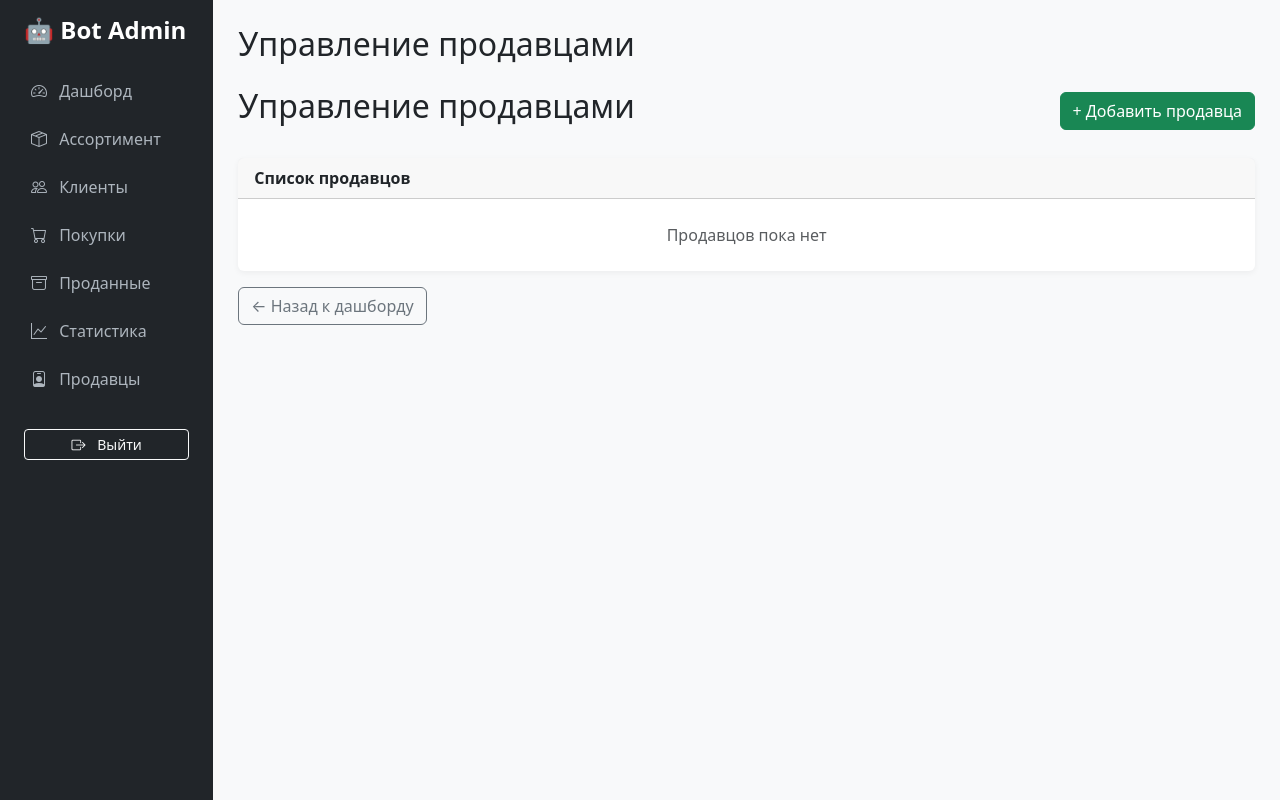
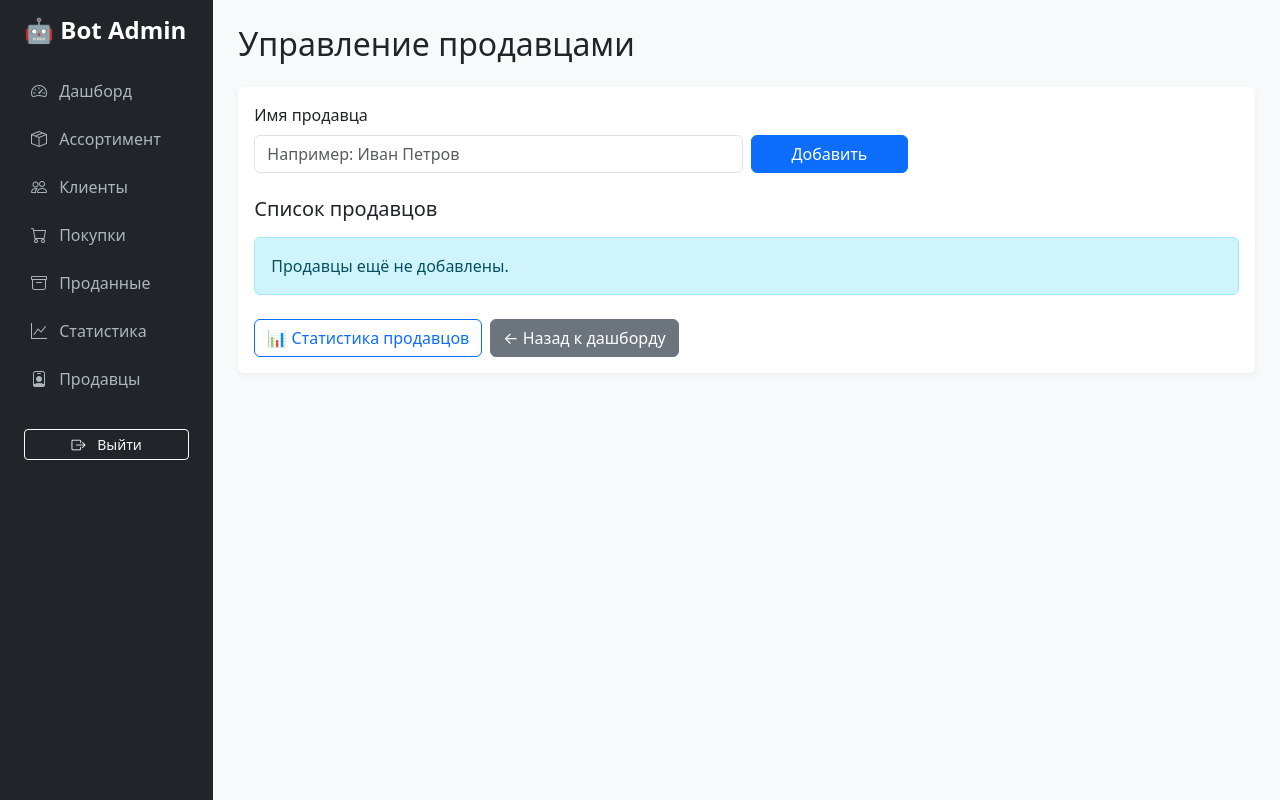
Before and after one commit to NextApple-Bot/telegram-bot-refactoring-27, a Python web app: template web_admin/templates/sellers_manage.html in a window 1280 px wide. Run offline with Jinja, Linux system fonts and the light colour scheme; the template is opened without the code that fills it, so the values that code supplies are empty.

Commit message:
Update sellers_manage.html

```diff
--- a/web_admin/templates/sellers_manage.html
+++ b/web_admin/templates/sellers_manage.html
@@ -1,39 +1,57 @@
 {% extends "base.html" %}
 
+{% block title %}Управление продавцами{% endblock %}
 {% block page_title %}Управление продавцами{% endblock %}
 
 {% block content %}
-<div class="d-flex justify-content-between align-items-center mb-4">
-    <h2>Управление продавцами</h2>
-    <button class="btn btn-success" data-bs-toggle="modal" data-bs-target="#addSellerModal">
-        + Добавить продавца
-    </button>
+<div class="card">
+    <div class="card-body">
+
+        {% if request.query_params.get('error') %}
+            <div class="alert alert-warning">
+                {% if request.query_params.get('error') == 'exists' %}
+                    Продавец с таким именем уже существует.
+                {% else %}
+                    {{ request.query_params.get('error') }}
+                {% endif %}
             </div>
+        {% endif %}
 
-<div class="card">
-    <div class="card-header">
-        <strong>Список продавцов</strong>
+        <!-- Форма добавления -->
+        <form method="post" action="/admin/sellers/add" class="mb-4">
+            <div class="row g-2 align-items-end">
+                <div class="col-md-6">
+                    <label class="form-label">Имя продавца</label>
+                    <input type="text" name="name" class="form-control" placeholder="Например: Иван Петров" required>
                 </div>
-    <div class="card-body p-0">
+                <div class="col-md-2">
+                    <button type="submit" class="btn btn-primary w-100">Добавить</button>
+                </div>
+            </div>
+        </form>
+
+        <h5 class="mb-3">Список продавцов</h5>
+
         {% if sellers %}
         <div class="table-responsive">
-                <table class="table table-hover mb-0">
-                    <thead class="table-light">
+            <table class="table table-hover">
+                <thead>
                     <tr>
                         <th style="width: 80px;">ID</th>
-                            <th>Имя продавца</th>
-                            <th style="width: 120px;">Действия</th>
+                        <th>Имя</th>
+                        <th class="text-end" style="width: 120px;">Действия</th>
                     </tr>
                 </thead>
                 <tbody>
-                        {% for s in sellers %}
+                    {% for seller in sellers %}
                     <tr>
-                            <td>#{{ s.id }}</td>
-                            <td><strong>{{ s.name }}</strong></td>
-                            <td>
-                                <form action="/admin/sellers/delete/{{ s.id }}" method="post" class="d-inline">
-                                    <button type="submit" class="btn btn-sm btn-outline-danger"
-                                            onclick="return confirm('Удалить продавца?')">
+                        <td>{{ seller.id }}</td>
+                        <td><strong>{{ seller.name }}</strong></td>
+                        <td class="text-end">
+                            <form method="post" action="/admin/sellers/delete/{{ seller.id }}"
+                                  style="display:inline;"
+                                  onsubmit="return confirm('Удалить продавца «{{ seller.name }}»?');">
+                                <button type="submit" class="btn btn-sm btn-outline-danger">
                                     Удалить
                                 </button>
                             </form>
@@ -44,38 +62,14 @@
             </table>
         </div>
         {% else %}
-            <div class="p-4 text-center text-muted">
-                Продавцов пока нет
+        <div class="alert alert-info">Продавцы ещё не добавлены.</div>
+        {% endif %}
+
+        <div class="mt-4 d-flex gap-2">
+            <a href="/admin/sellers/stats" class="btn btn-outline-primary">📊 Статистика продавцов</a>
+            <a href="/admin/dashboard" class="btn btn-secondary">← Назад к дашборду</a>
         </div>
-        {% endif %}
+
     </div>
 </div>
-
-<!-- Модальное окно добавления продавца -->
-<div class="modal fade" id="addSellerModal" tabindex="-1">
-    <div class="modal-dialog">
-        <div class="modal-content">
-            <form method="post" action="/admin/sellers/add">
-                <div class="modal-header">
-                    <h5 class="modal-title">Добавить продавца</h5>
-                    <button type="button" class="btn-close" data-bs-dismiss="modal"></button>
-                </div>
-                <div class="modal-body">
-                    <div class="mb-3">
-                        <label class="form-label">Имя продавца *</label>
-                        <input type="text" name="name" class="form-control" required>
-                    </div>
-                </div>
-                <div class="modal-footer">
-                    <button type="button" class="btn btn-secondary" data-bs-dismiss="modal">Отмена</button>
-                    <button type="submit" class="btn btn-success">Добавить</button>
-                </div>
-            </form>
-        </div>
-    </div>
-</div>
-
-<div class="mt-3">
-    <a href="/admin/dashboard" class="btn btn-outline-secondary">← Назад к дашборду</a>
-</div>
 {% endblock %}
```
Lines whose indentation alone changed are shown as unchanged.
